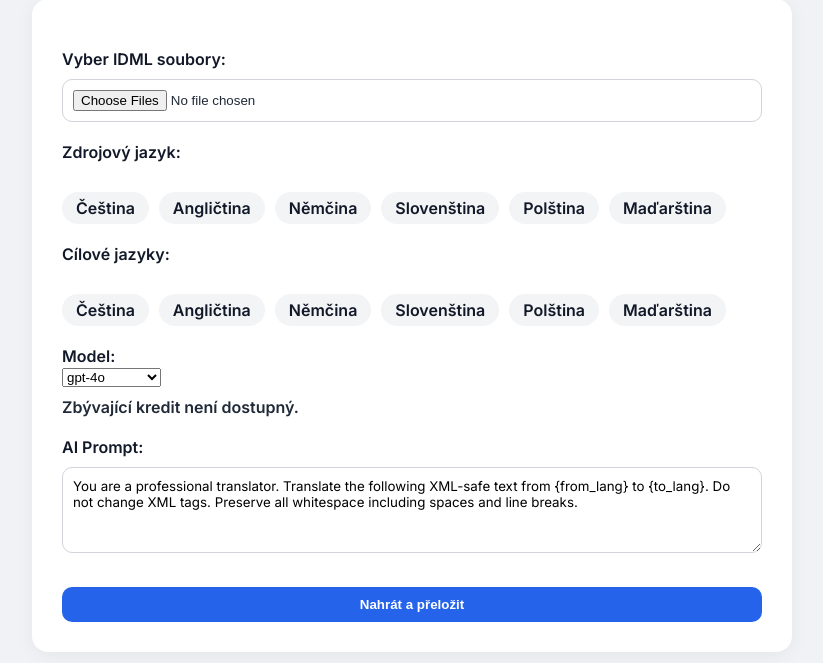
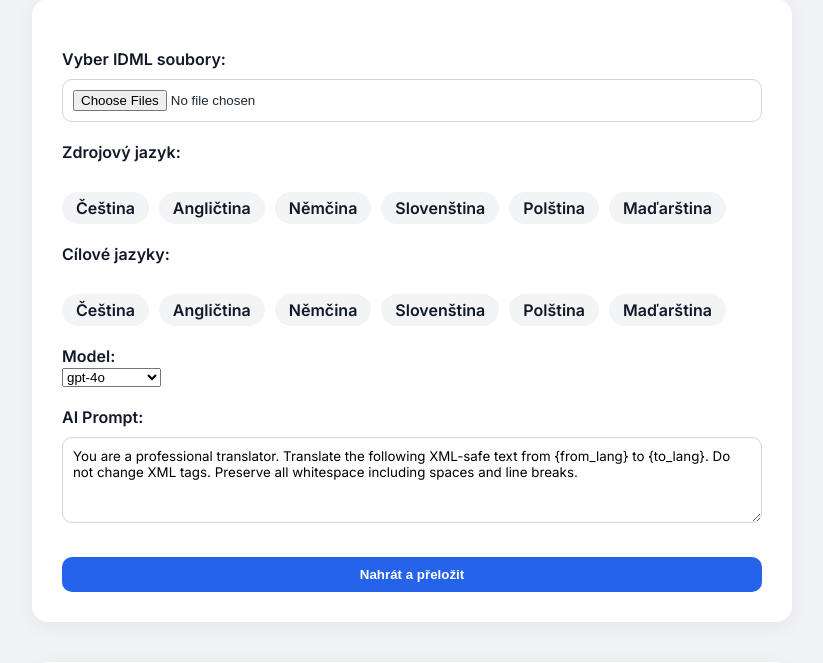
Before and after one commit to Flamendrin/idml-translator, a Flask app: page / in a window 1280 px wide. Shown: the part 141-804 px from the top of the page, without its empty margins (228-1051 px from the left). Run offline with Flask 3, Linux system fonts and the light colour scheme; the visitor is signed in with stand-in values (Sample User, id 1); data that the repository does not hold is empty.

Commit message:
Update index.html

```diff
--- a/templates/index.html
+++ b/templates/index.html
@@ -150,10 +150,10 @@
         if (json.tokens !== null && json.tokens !== undefined && json.tokens > 0) {
           info.textContent = `Poslední překlad spotřeboval ${json.tokens} tokenů.`;
         } else {
-          info.textContent = 'Zbývající kredit není dostupný.';
+          info.textContent = '';
         }
       } catch (e) {
-        info.textContent = 'Zbývající kredit není dostupný.';
+        info.textContent = '';
       }
     }
   </script>
```
